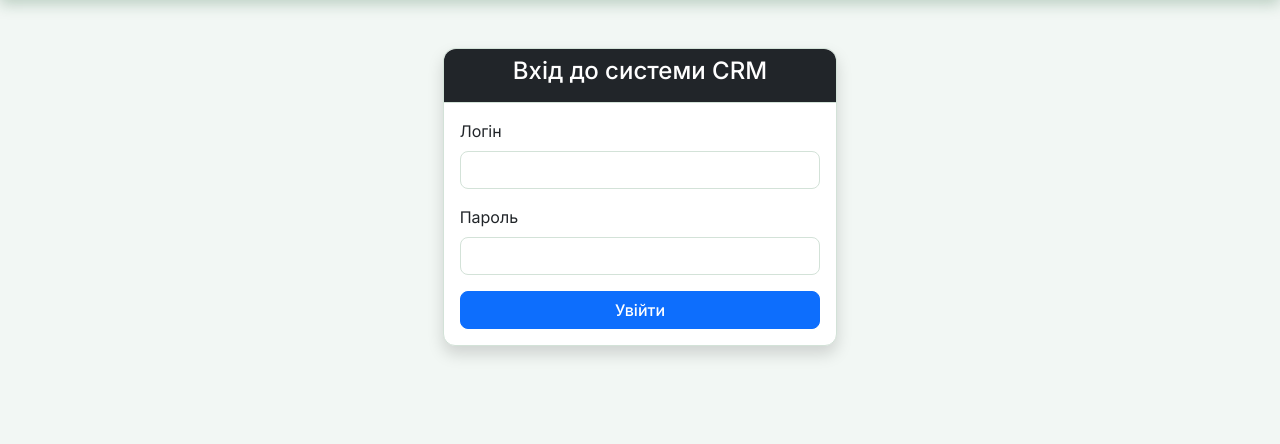
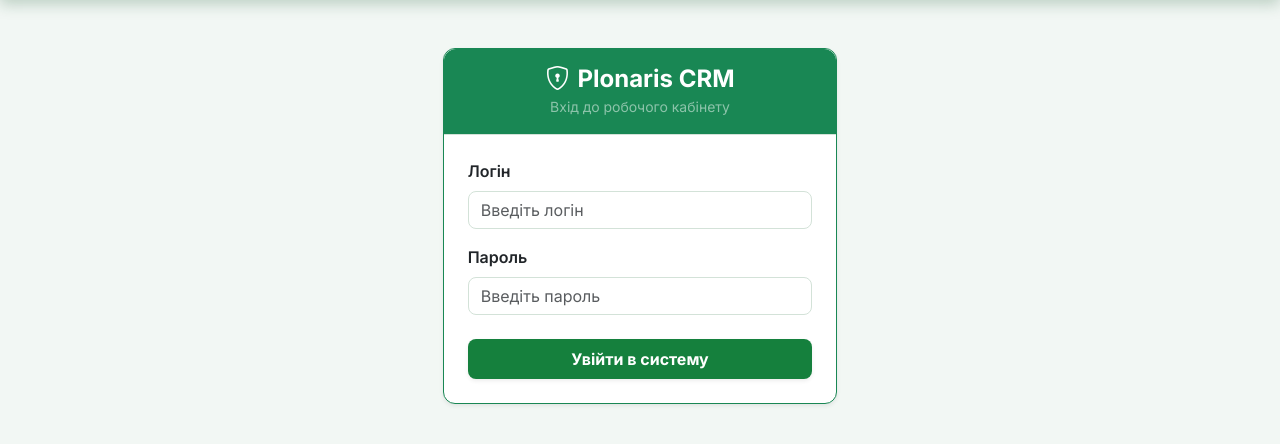
Before and after one commit to dimkapetrichenko-ctrl/plonaris_crm-new, a Flask app: page /login in a window 1280 px wide. Shown: the part 59-503 px from the top of the page. Run offline with Flask 3, Linux system fonts and the light colour scheme; some libraries are stand-ins or nearby versions.

Commit message:
Update login.html

```diff
--- a/templates/login.html
+++ b/templates/login.html
@@ -2,24 +2,25 @@
 {% block content %}
 <div class="row justify-content-center mt-5">
     <div class="col-md-4">
-        <div class="card shadow">
-            <div class="card-header bg-dark text-white text-center">
-                <h4>Вхід до системи CRM</h4>
+        <div class="card shadow-sm border-success">
+            <div class="card-header bg-success text-white text-center py-3">
+                <h4 class="mb-0 fw-bold"><i class="bi bi-shield-lock me-2"></i>Plonaris CRM</h4>
+                <small class="text-white-50">Вхід до робочого кабінету</small>
             </div>
-            <div class="card-body">
+            <div class="card-body p-4">
                 {% if error %}
-                    <div class="alert alert-danger text-center" role="alert">{{ error }}</div>
+                    <div class="alert alert-danger text-center py-2" role="alert">{{ error }}</div>
                 {% endif %}
                 <form method="POST">
                     <div class="mb-3">
-                        <label class="form-label">Логін</label>
-                        <input type="text" name="username" class="form-control" required>
+                        <label class="form-label fw-semibold">Логін</label>
+                        <input type="text" name="username" class="form-control" placeholder="Введіть логін" required>
                     </div>
-                    <div class="mb-3">
-                        <label class="form-label">Пароль</label>
-                        <input type="password" name="password" class="form-control" required>
+                    <div class="mb-4">
+                        <label class="form-label fw-semibold">Пароль</label>
+                        <input type="password" name="password" class="form-control" placeholder="Введіть пароль" required>
                     </div>
-                    <button type="submit" class="btn btn-primary w-100">Увійти</button>
+                    <button type="submit" class="btn btn-brand w-100 py-2 fw-bold shadow-sm">Увійти в систему</button>
                 </form>
             </div>
         </div>
```
